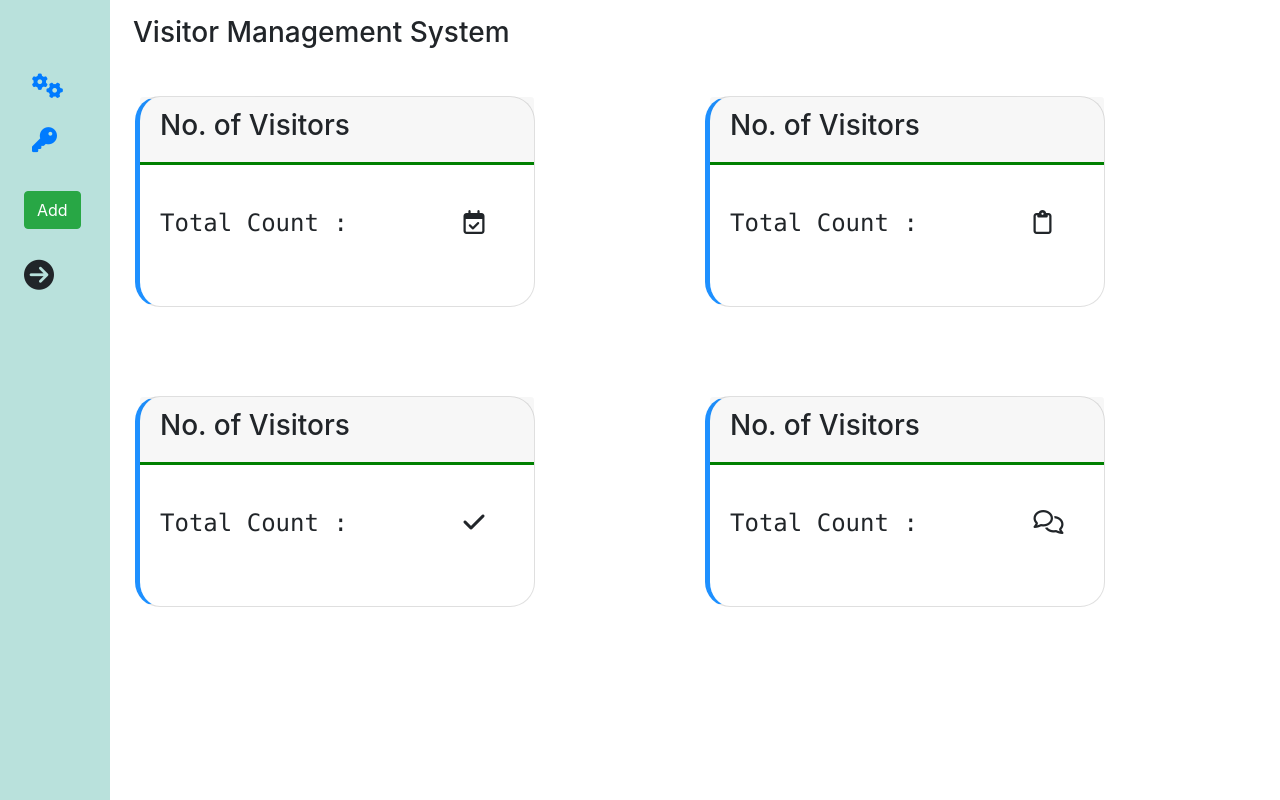
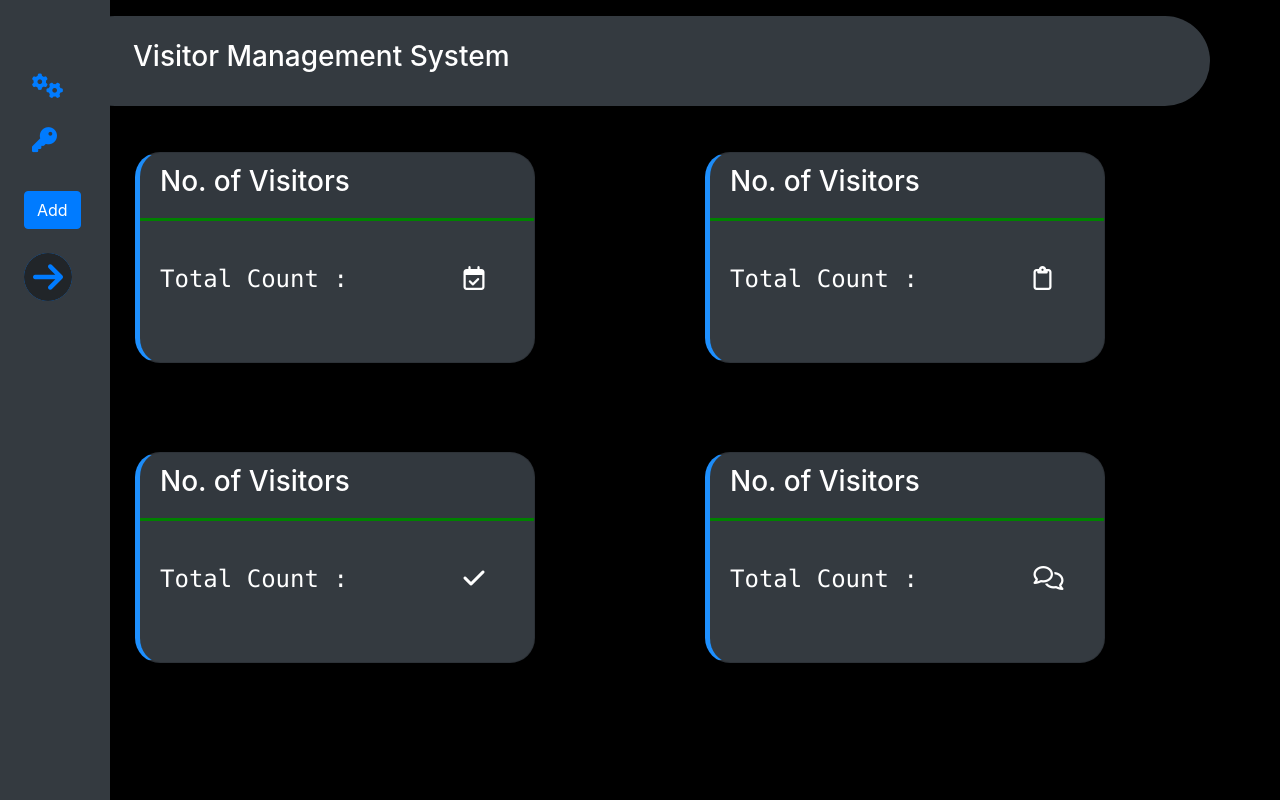
Before and after one commit to aryanDhakad/OOM_project, a plain HTML site: page index.html in a window 1280 px wide. Drawn offline with nearby package versions, Linux system fonts and the light colour scheme.

Commit message:
dark mode 1

```diff
--- a/index.html
+++ b/index.html
@@ -16,24 +16,24 @@
 </head>
 
 <body>
-    <div class="container my-3">
+    <div class="container my-3 py-4 bg-dark rounded-pill">
         <h3 class="justify-content-left ml-5">Visitor Management System</h3>
     </div>
 
 
 
 
-    <div id="mySidenav" class="sidenav">
+    <div id="mySidenav" class="sidenav bg-dark">
         <a href="javascript:void(0)" class="closebtn" onclick="closeNav()" id="sideNav-close">&times;</a>
         <a href="#" id="sideNav-1">About</a>
         <a href="#" id="sideNav-2">Services</a>
         <!-- Button trigger modal -->
-        <button type="button" class="btn btn-success m-4" data-toggle="modal" data-target="#modal1">
+        <button type="button" class="btn btn-primary m-4" data-toggle="modal" data-target="#modal1">
             Add
         </button>
-        <div class="pl-4">
-            <span style="font-size:30px;cursor:pointer" onclick="openNav()"><i
-                    class="fas fa-arrow-circle-right"></i></span>
+        <div class="pl-4 ">
+            <span onclick="openNav()"><i style="transform: scale(3)"
+                    class="fas fa-arrow-circle-right bg-primary rounded-circle ml-3 my-3"></i></span>
         </div>
     </div>
 
@@ -67,7 +67,7 @@
         <div class="row">
             <div class="col-lg-6">
                 <div class="stat1">
-                    <div class="card">
+                    <div class="card bg-dark text-white">
                         <div class="card-header">
                             <h3>No. of Visitors</h3>
                         </div>
@@ -80,7 +80,7 @@
             </div>
             <div class="col-lg-6">
                 <div class="stat1">
-                    <div class="card">
+                    <div class="card bg-dark text-white">
                         <div class="card-header">
                             <h3>No. of Visitors</h3>
                         </div>
@@ -93,7 +93,7 @@
             </div>
             <div class="col-lg-6">
                 <div class="stat1">
-                    <div class="card">
+                    <div class="card bg-dark text-white">
                         <div class="card-header">
                             <h3>No. of Visitors</h3>
                         </div>
@@ -106,7 +106,7 @@
             </div>
             <div class="col-lg-6">
                 <div class="stat1">
-                    <div class="card">
+                    <div class="card bg-dark text-white">
                         <div class="card-header">
                             <h3>No. of Visitors</h3>
                         </div>
--- a/styles.css
+++ b/styles.css
@@ -2,7 +2,12 @@ body {
     margin: 0;
     padding: 0;
     box-sizing: border-box;
+    background-color: #000;
+}
 
+h3,
+h4 {
+    color: #fff;
 }
 
 /* SIDENAV BAR */
@@ -72,5 +77,4 @@ body {
 
 .card-header {
     border-bottom: 3px solid green;
-
 }
```
